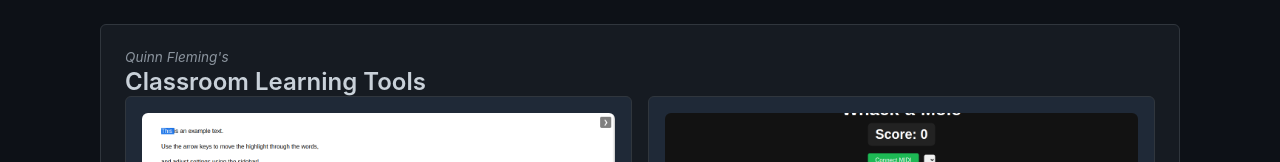
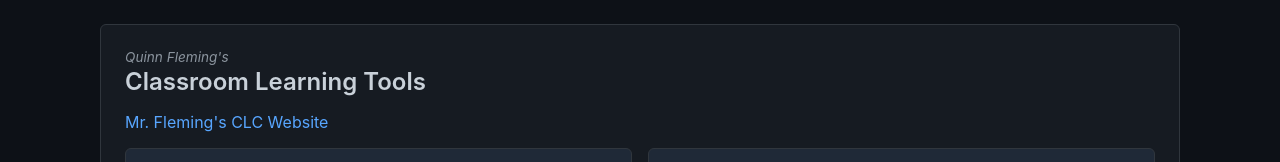
Before and after one commit to iambored456/LearningTools, a website: page index.html in a window 1280 px wide. Shown: the part 921-1083 px from the top of the page. Drawn offline with Linux system fonts and the light colour scheme.

Commit message:
Update index.html

```diff
--- a/index.html
+++ b/index.html
@@ -175,6 +175,16 @@
         <span class="small-fancy">Quinn Fleming's</span>
         <h2 class="main-title">Classroom Learning Tools</h2>
       </div>
+
+      <!-- New Linked Text for Mr. Fleming's CLC Website -->
+      <p>
+        <a href="https://sites.google.com/gotvdsb.ca/flemingclc?usp=sharing"
+           target="_blank"
+           style="text-decoration: none; color: var(--color-link);">
+          Mr. Fleming's CLC Website
+        </a>
+      </p>
+
       <div class="app-row">
         <!-- ReadAlong Highlighter -->
         <div class="app-entry">
```
